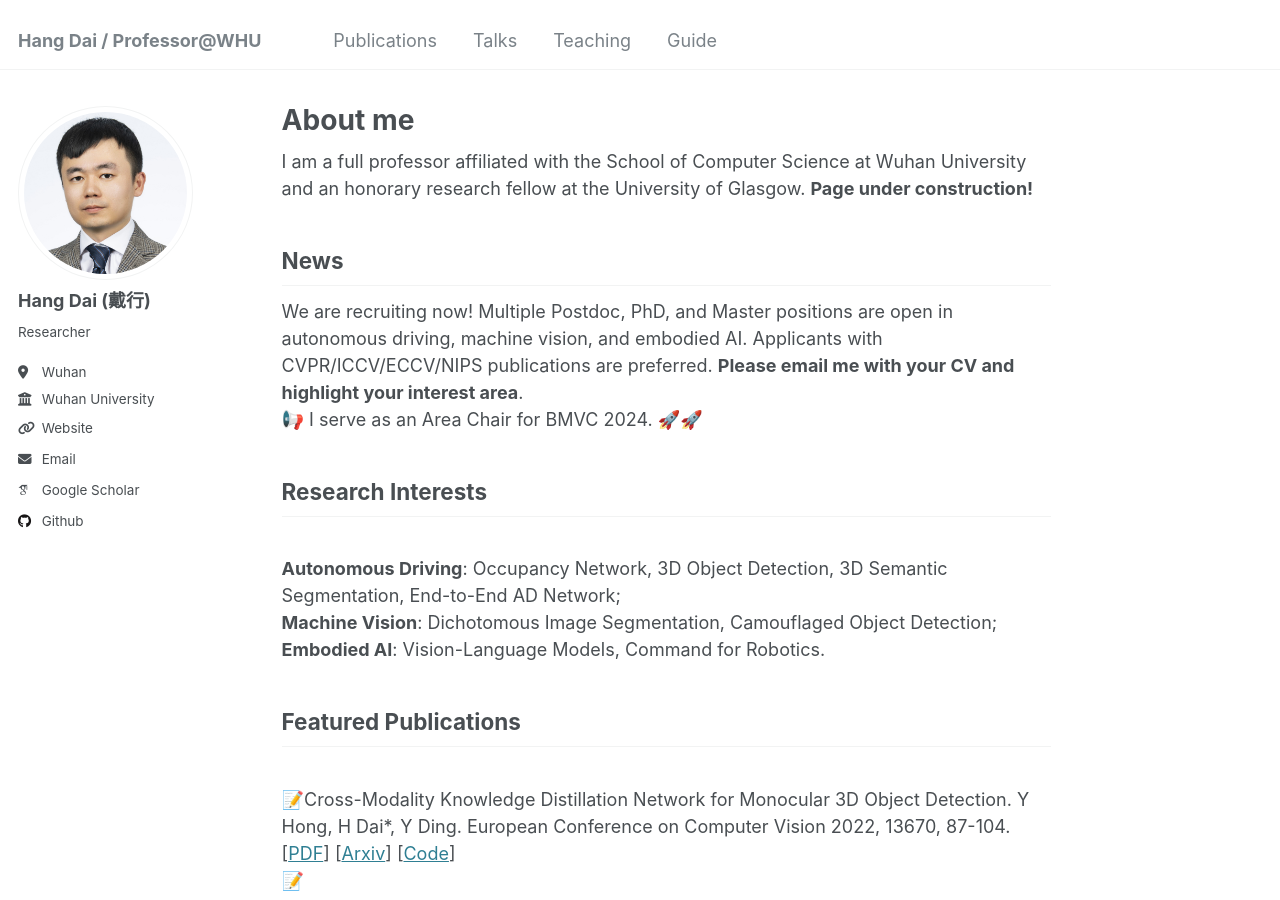
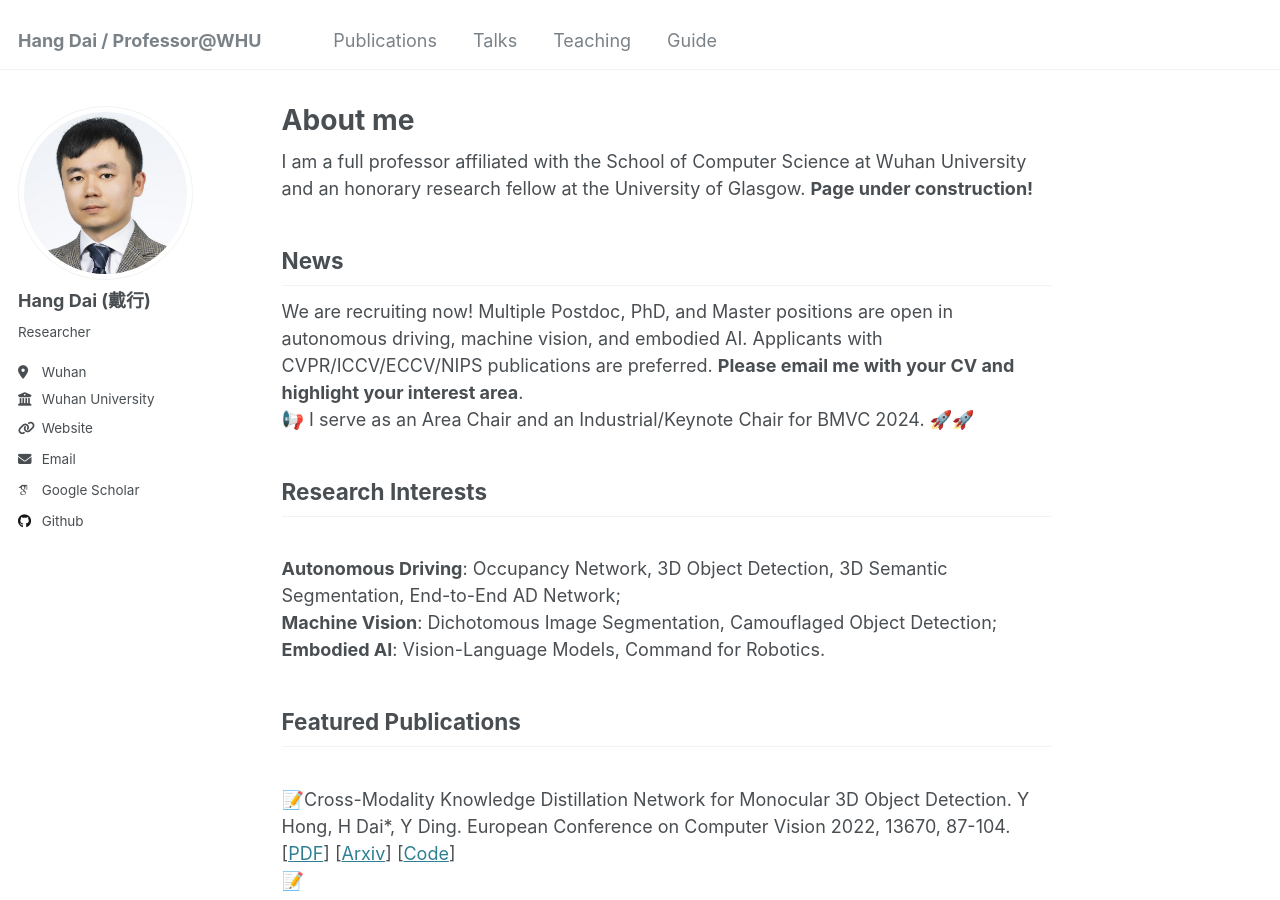
Before and after one commit to Dai-Hang/Dai-Hang.github.io, a Jekyll site: the page built from _pages/about.md, in a window 1280 px wide and 900 px high. Built offline with Jekyll 4.4.1, drawn with Linux system fonts in a browser that asks for light colours; some web fonts are replaced.

Commit message:
Update about.md

```diff
--- a/_pages/about.md
+++ b/_pages/about.md
@@ -12,7 +12,7 @@ I am a full professor affiliated with the School of Computer Science at Wuhan Un
 News
 ------
 We are recruiting now! Multiple Postdoc, PhD, and Master positions are open in autonomous driving, machine vision, and embodied AI. Applicants with CVPR/ICCV/ECCV/NIPS publications are preferred. **Please email me with your CV and highlight your interest area**.
-<br>📢 I serve as an Area Chair for BMVC 2024. 🚀🚀
+<br>📢 I serve as an Area Chair and an Industrial/Keynote Chair for BMVC 2024. 🚀🚀
 
 Research Interests
 ------
```
